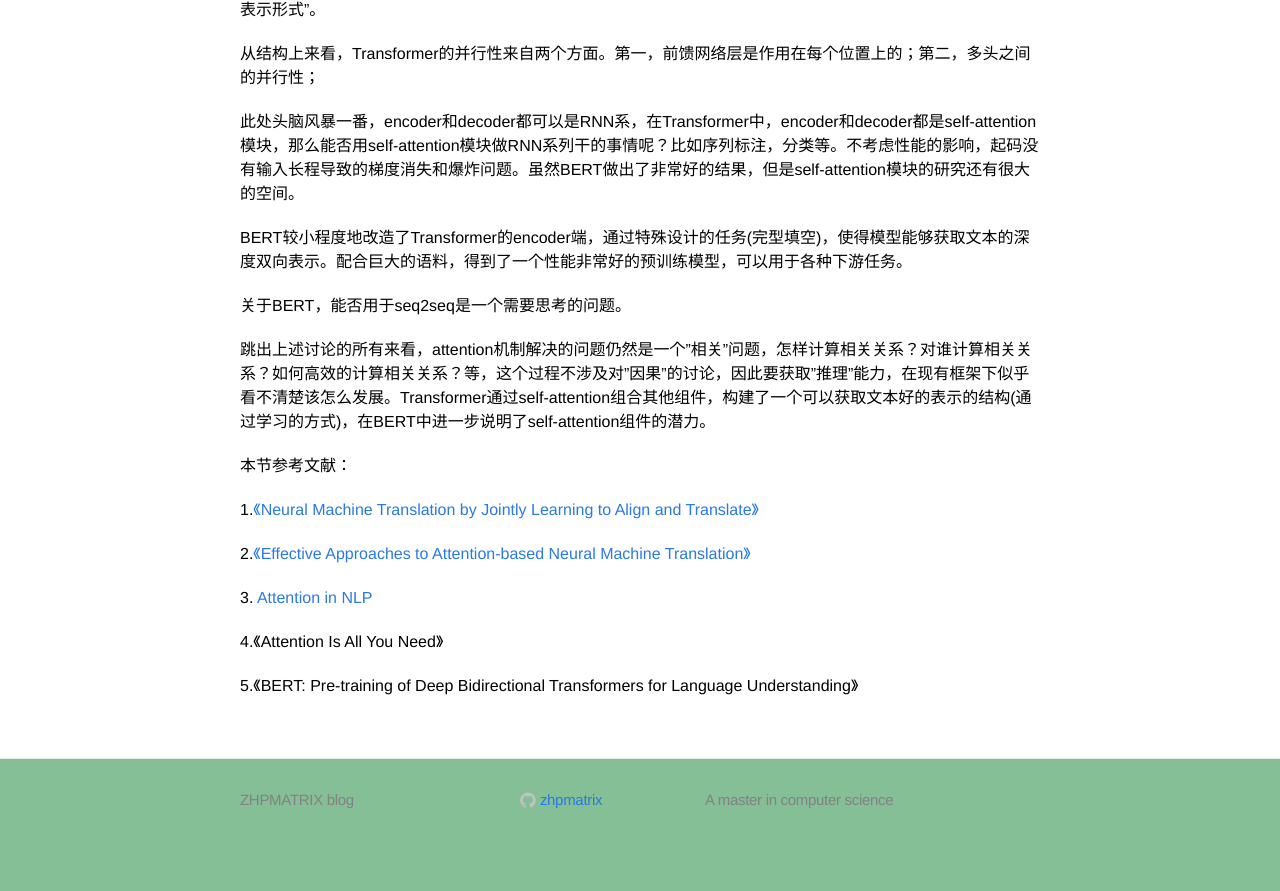
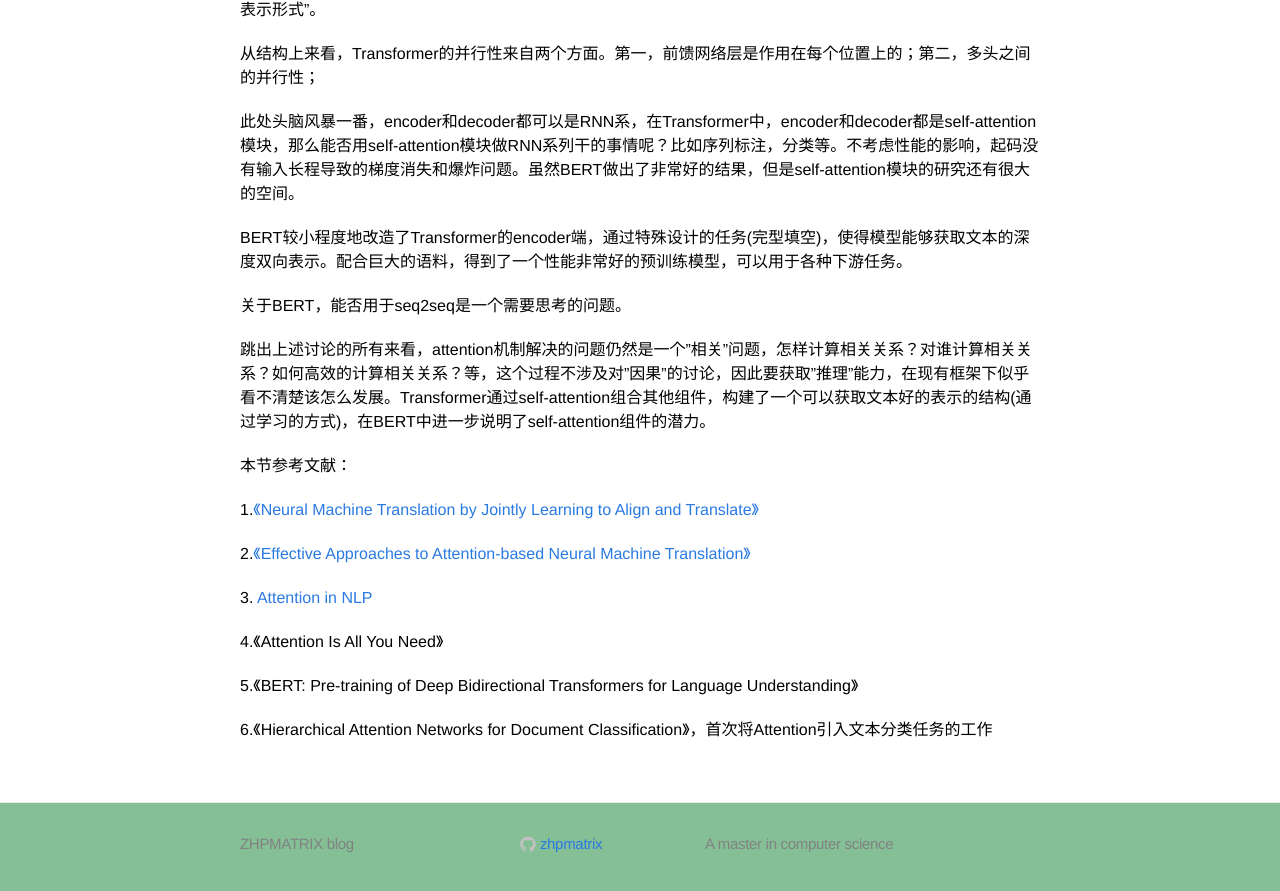
Before and after one commit to zhpmatrix/zhpmatrix.github.io, a Jekyll site: the page built from _posts/2019-01-27-NLP-rethinking-attention.md, in a window 1280 px wide and 900 px high, scrolled down 2206 px. Shown: the top 891 px of the window. Built offline with Jekyll 4.4.1, drawn with Linux system fonts in a browser that asks for light colours; comment, search, counter and statistics services are not loaded; before the commit the page ends 3062 px from its top, so only the background shows below that.

Commit message:
add new ref about hierarchical attention networks

```diff
--- a/_posts/2019-01-27-NLP-rethinking-attention.md
+++ b/_posts/2019-01-27-NLP-rethinking-attention.md
@@ -85,3 +85,5 @@ BERT较小程度地改造了Transformer的encoder端，通过特殊设计的任
 4.《Attention Is All You Need》
 
 5.《BERT: Pre-training of Deep Bidirectional Transformers for Language Understanding》
+
+6.《Hierarchical Attention Networks for Document Classification》，首次将Attention引入文本分类任务的工作
```
